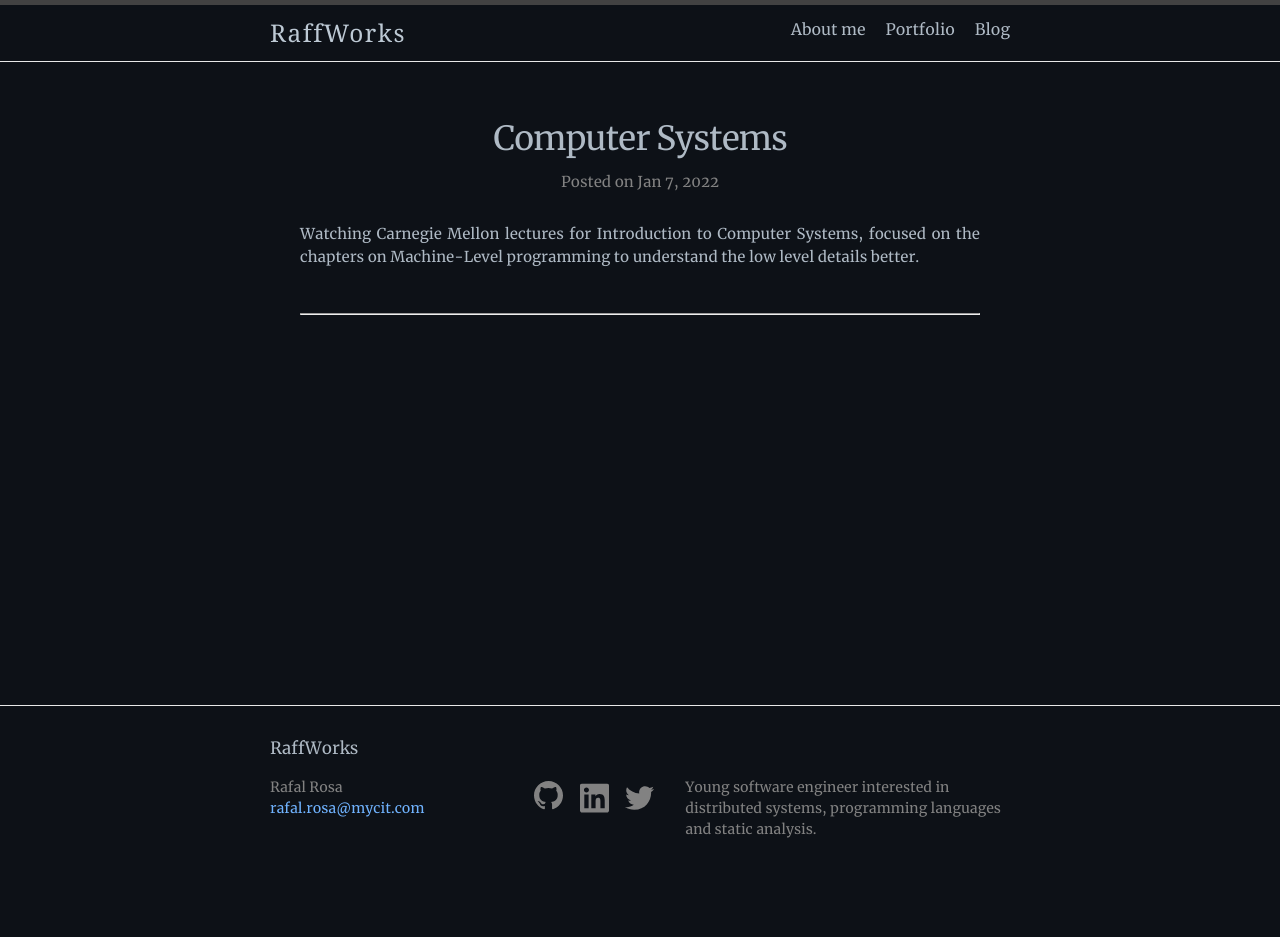
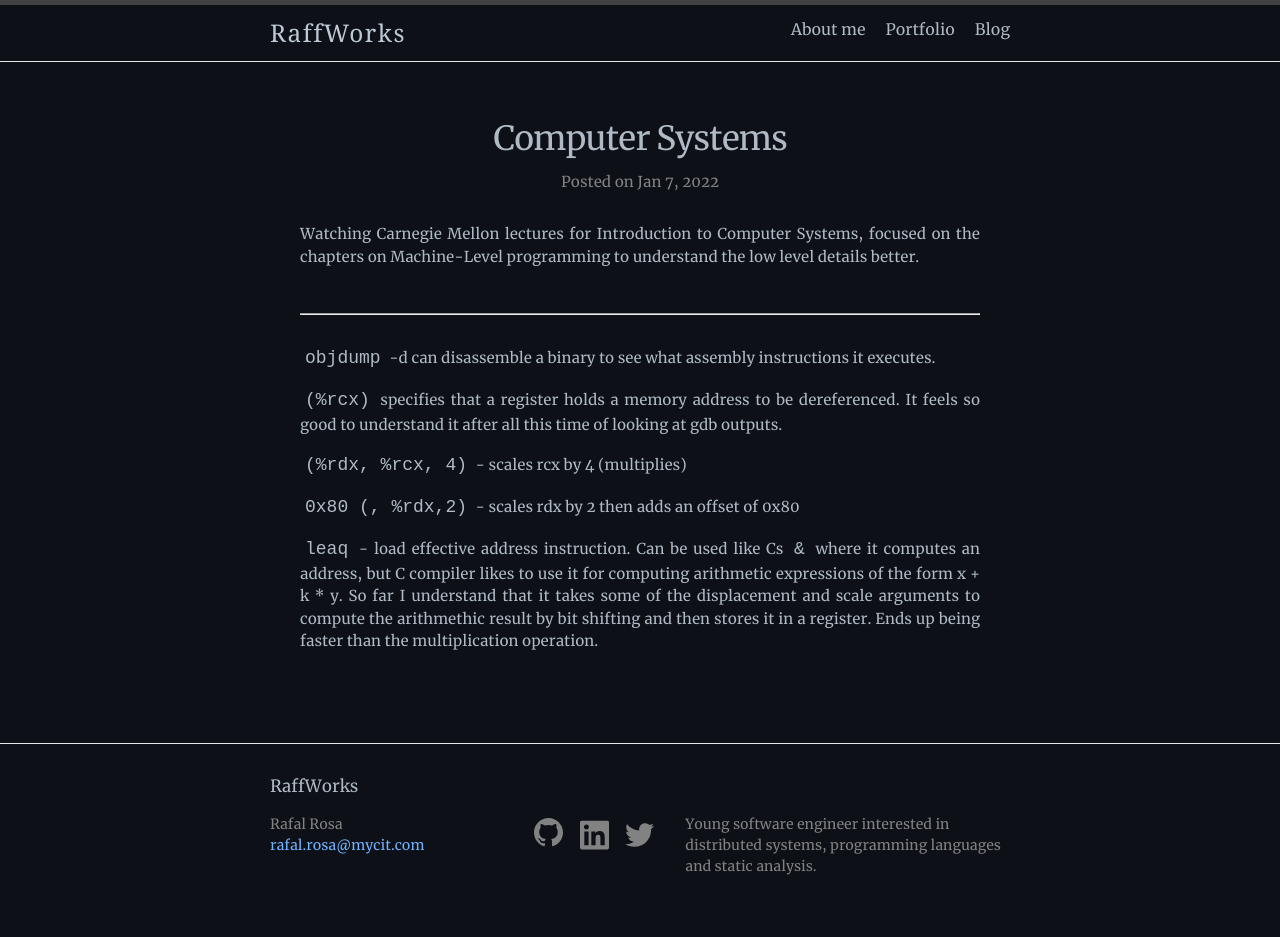
Before and after one commit to pomyslowynick/pomyslowynick.github.io, a Jekyll site: the page built from _posts/2022-01-07-computer-systems.md, in a window 1280 px wide. Built offline with Jekyll 4.4.1, drawn with Linux system fonts in a browser that asks for light colours; before the commit the page ends 900 px from its top, so only the background shows below that.

Commit message:
Add notes for computer systems

```diff
--- a/_posts/2022-01-07-computer-systems.md
+++ b/_posts/2022-01-07-computer-systems.md
@@ -8,3 +8,14 @@ categories: hardware assembly operating-systems computer-science
 Watching Carnegie Mellon lectures for Introduction to Computer Systems, focused on the chapters on Machine-Level programming to understand the low level details better.
 
 ---
+
+`objdump` -d can disassemble a binary to see what assembly instructions it executes.
+
+`(%rcx)` specifies that a register holds a memory address to be dereferenced. It feels so good to understand it after all this time of looking at gdb outputs.
+
+`(%rdx, %rcx, 4)` - scales rcx by 4 (multiplies)
+
+`0x80 (, %rdx,2)` - scales rdx by 2 then adds an offset of 0x80
+
+`leaq` - load effective address instruction. Can be used like Cs `&` where it computes an address, but C compiler likes to use it for computing arithmetic expressions of the form x + k * y.
+So far I understand that it takes some of the displacement and scale arguments to compute the arithmethic result by bit shifting and then stores it in a register. Ends up being faster than the multiplication operation.
```
